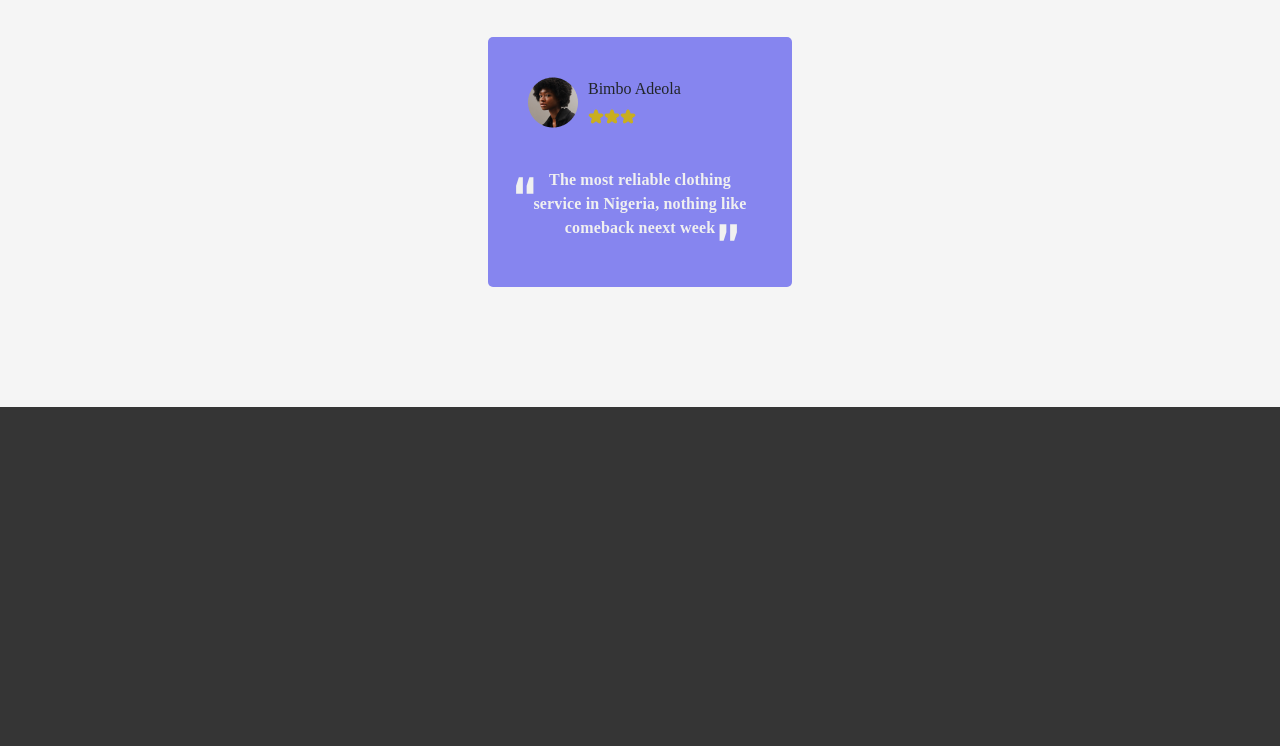
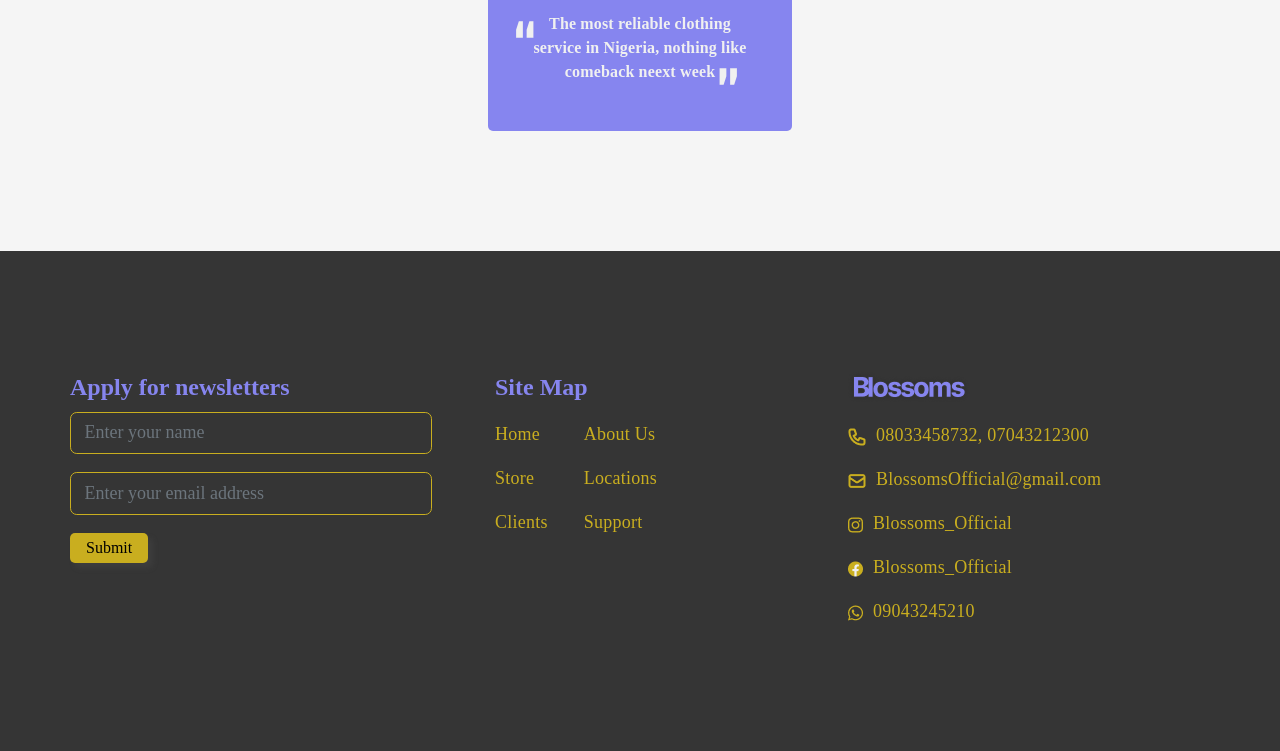
Before and after one commit to Nerdyxils/Blossoms-fashion-page, a plain HTML site: page index.html in a window 1280 px wide. Shown: the part 2607-3358 px from the top of the page. Drawn offline with nearby package versions, Linux system fonts and the light colour scheme; a web font is replaced by a local one.

Commit message:
whole page done except for minor fixes

```diff
--- a/css/styles.css
+++ b/css/styles.css
@@ -147,7 +147,7 @@ header {
     background-position: center; /* Center the image */
     background-repeat: no-repeat; /* Do not repeat the image */
     background-size: cover; /* Resize the background image to cover the entire container */
-    height: 100vh;
+    height: 100%;
     color: #fff;
 }
 
@@ -257,13 +257,107 @@ header {
 }
 
 .footer {
-    height: 339px;
     background: #353535;
+}
+
+.footer-title {
+    margin-top: 20px;
+}
+
+.footer-title h3 {
+    color: #8685EF;
+}
+
+.contact-form input {
+    background: none;
+    border-color: #C9AE1F;
+}
+
+.sub-primary {
+    /* width: 96px; */
+    /* height: 32px; */
+    font-size: 16px;
+    padding: 0.2em 1em;
+    background: #C9AE1F;
+    border: none;
+    color: #000;
+    box-shadow: 5px 5px 6px rgba(116, 116, 116, 0.15);
+    border-radius: 5px;
+}
+
+.sub-primary:hover {
+    background-color: transparent;
+    border: 1px solid #C9AE1F;
+    border-color: #C9AE1F;
+    color: #C9AE1F;
+    font-size: 16px;
+    padding: 0.2em 1em;
+}
+
+.footer-link ul {
+    line-height: 20px;
+}
+
+.footer-link li {
+    list-style: none;
+    font-style: normal;
+    font-weight: 400;
+    font-size: 1rem;
+    line-height: 44px;
+    letter-spacing: 0.25px;
+    color: #C9AE1F;
+}
+
+.st-map {
+    padding-left: 2rem;
+}
+
+.footer-contact {
+    padding-left: 0;
+    margin-top: 10px;
+}
+
+.footer-contact li {
+    list-style: none;
+    font-style: normal;
+    font-weight: 400;
+    font-size: 1rem;
+    line-height: 44px;
+    letter-spacing: 0.25px;
+    color: #C9AE1F;
+
+}
+
+.footer-contact li>img {
+    margin-right: 10px;
 }
 
 /* MEDIA QUERIES */
 @media (max-width: 600px) {
+    .container {
+        padding: 70px 0;
+        width:95%;
+    }
+    .hero-txt {
+        margin-top: 30px;
+    }
     .hero-img {
         width: 100%;
     }
+
+    .st-map {
+        padding-left: 0;
+        margin-top: 50px;
+    }
+
+    .footer-link>ul {
+        padding-left:0;
+    }
+    .list-2 {
+        padding-left:2rem !important;
+    }
+
+    .footer-contact {
+        padding-left: 0;
+    }
 }
--- a/index.html
+++ b/index.html
@@ -216,7 +216,51 @@
 
         <footer class="footer">
             <div class="container">
-
+                <div class="row justify-content-between">
+                    <div class="col-12 col-lg-4">
+                        <div class="footer-title">
+                            <h3>Apply for newsletters</h3>
+                            <form class="contact-form">
+                                <div class="mb-3">
+                                  <input type="name" placeholder="Enter your name" class="form-control" id="exampleInputName" aria-describedby="nameHelp">
+                                </div>
+                                <div class="mb-3">
+                                    <input type="email" class="form-control" placeholder="Enter your email address" aria-describedby="emailHelp">
+                                </div>
+                                <button type="submit" class="btn btn-primary sub-primary">Submit</button>
+                              </form>
+                        </div>
+                    </div>
+                    <div class="col-12 col-lg-4">
+                        <div class="footer-title">
+                            <h3 class="st-map">Site Map</h3>
+                            <div class="d-flex footer-link">
+                                <ul>
+                                    <li class="list-item">Home</li>
+                                    <li class="list-item">Store</li>
+                                    <li class="list-item">Clients</li>
+                                </ul>
+                                <ul class="list-2">
+                                    <li class="list-item">About Us</li>
+                                    <li class="list-item">Locations</li>
+                                    <li class="list-item">Support</li>
+                                </ul>
+                            </div>
+                        </div>
+                    </div>
+                    <div class="col-12 col-lg-4">
+                        <div class="footer-title">
+                            <img src="/images/logo.png" alt="blossom logo">
+                            <ul class="footer-contact">
+                                <li class="list-item"><img src="/images/phone.png" alt="icons">08033458732, 07043212300</li>
+                                <li class="list-item"><img src="/images/mail.png" alt="icons">BlossomsOfficial@gmail.com</li>
+                                <li class="list-item"><img src="/images/ig.png" alt="icons">Blossoms_Official</li>
+                                <li class="list-item"><img src="/images/facebook.png" alt="icons">Blossoms_Official</li>
+                                <li class="list-item"><img src="/images/whatsapp.png" alt="icons">09043245210</li>
+                            </ul>
+                        </div>
+                    </div>
+                </div>
             </div>
         </footer>
 
```
Also changed, not shown: images/facebook.png (added), images/ig.png (added), images/mail.png (added), images/phone.png (added), images/whatsapp.png (added).
